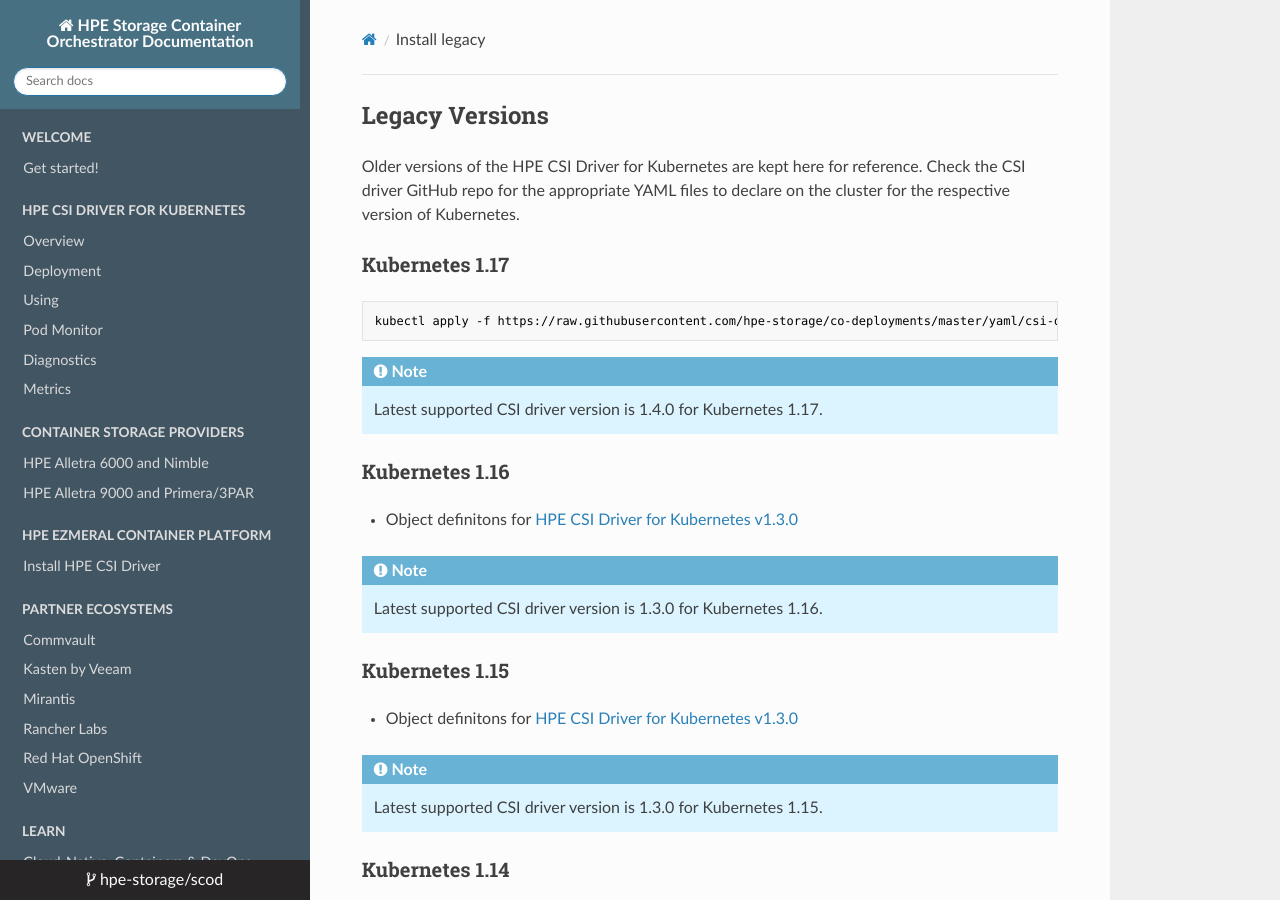
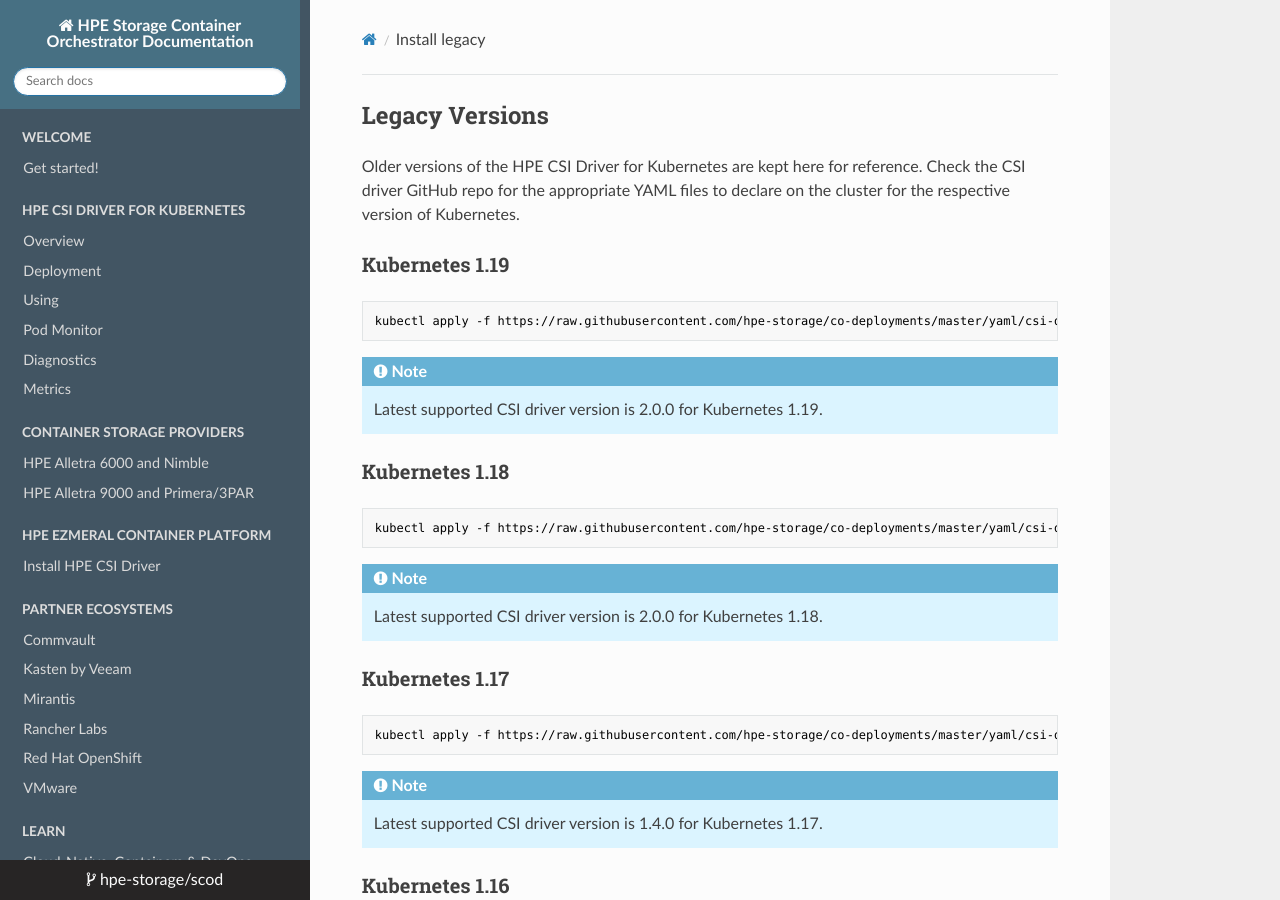
Before and after one commit to hpe-storage/scod, an MkDocs documentation site: the page built from docs/csi_driver/install_legacy.md, in a window 1280 px wide and 900 px high. Built offline with MkDocs 1.6.1, drawn with Linux system fonts in a browser that asks for light colours; nearby versions of some CDN libraries.

Commit message:
v2.1.0 items (#128)
Signed-off-by: Michael Mattsson <michael.mattsson@gmail.com>

````diff
--- a/docs/csi_driver/install_legacy.md
+++ b/docs/csi_driver/install_legacy.md
@@ -1,6 +1,25 @@
 ## Legacy Versions
 
 Older versions of the HPE CSI Driver for Kubernetes are kept here for reference. Check the CSI driver GitHub repo for the appropriate YAML files to declare on the cluster for the respective version of Kubernetes.
+
+
+### Kubernetes 1.19
+
+```markdown
+kubectl apply -f https://raw.githubusercontent.com/hpe-storage/co-deployments/master/yaml/csi-driver/v2.0.0/hpe-csi-k8s-1.19.yaml
+```
+
+!!! note
+    Latest supported CSI driver version is 2.0.0 for Kubernetes 1.19.
+
+### Kubernetes 1.18
+
+```markdown
+kubectl apply -f https://raw.githubusercontent.com/hpe-storage/co-deployments/master/yaml/csi-driver/v2.0.0/hpe-csi-k8s-1.18.yaml
+```
+
+!!! note
+    Latest supported CSI driver version is 2.0.0 for Kubernetes 1.18.
 
 ### Kubernetes 1.17
 
````
Also changed, not shown: docs/container_storage_provider/hpe_alletra_9000/index.md (+1 -1 lines), docs/csi_driver/deployment.md (+21 -30 lines).
